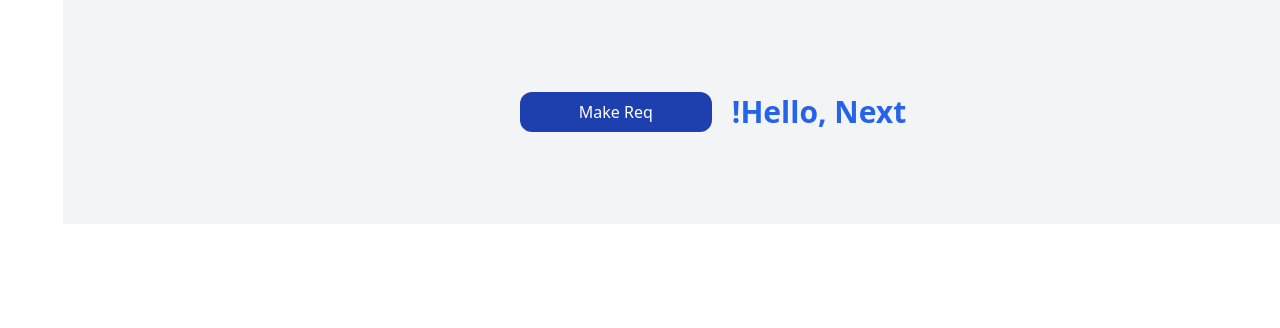
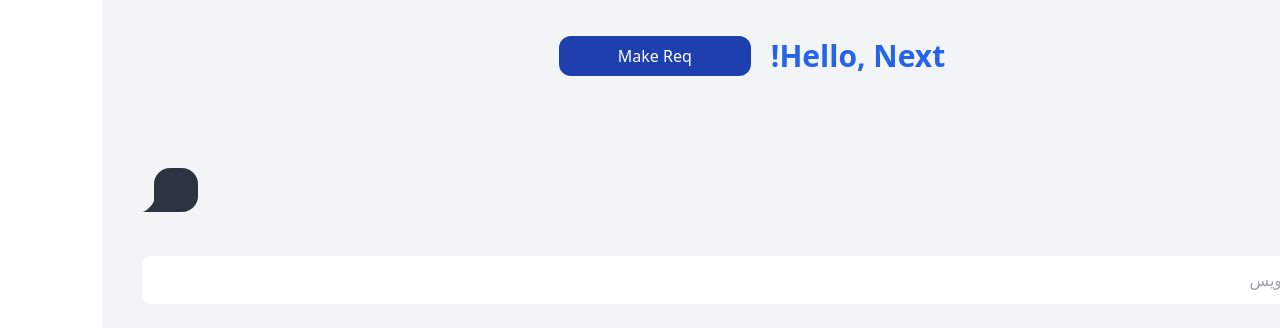
Before and after one commit to mtighorbani/open-ai, a Next.js app: page / in a window 1280 px wide. Shown: the top 328 px of the page. Built offline with nearby package versions, Linux system fonts and the light colour scheme.

Commit message:
feat: make main page and chat form

```diff
--- a/app/api/open-ai.ts
+++ b/app/api/open-ai.ts
@@ -1,9 +1,6 @@
 
 import createAnswerApi from './axiosCreate';
 import { answerApiActions } from '@/store/ApiResponse/state';
-
-const systemPrompt = "You are a travel agent. Be descriptive and helpful";
-const userPrompt = "Tell me about San Francisco";
 
 export interface IResponseProps {
     choices: {
@@ -14,15 +11,16 @@ export interface IResponseProps {
         };
     }[];
 }
-export const generateCompletion = async (dispatch: any): Promise<IResponseProps | null> => {
+
+interface IRequestProps {
+    dispatch: any
+    userPrompt: string
+}
+export const generateCompletion = async ({ dispatch, userPrompt }: IRequestProps): Promise<IResponseProps | null> => {
     try {
         const response = await createAnswerApi.post('/', {
             model: "gpt-4o",
             messages: [
-                {
-                    role: "system",
-                    content: systemPrompt,
-                },
                 {
                     role: "user",
                     content: userPrompt,
--- a/app/components/chatForm/ChatForm.tsx
+++ b/app/components/chatForm/ChatForm.tsx
@@ -3,27 +3,46 @@ import { generateCompletion } from "@/app/api/open-ai";
 import answerResponseSelector from "@/store/ApiResponse/apiResponseSelector";
 import useAppDispatch from "@/store/storeUtils/useAppDipatch";
 import useAppSelector from "@/store/storeUtils/useAppSelector";
-import React, { useState } from "react";
+import React from "react";
+import Input from "../base/Input";
+import chatInputSelector from "@/store/inputText/chatInputSelector";
 
 const ChatForm = () => {
   const dispatch = useAppDispatch();
   const answers = useAppSelector(answerResponseSelector().answerContent);
+  const input = useAppSelector(chatInputSelector().userInput);
 
   return (
-    <>
-      <div className="flex justify-center items-center  h-56 bg-gray-100">
+    <div className="  h-screen mx-10">
+      <div className="flex justify-center items-center  h-28 bg-gray-100">
         <h1 className="text-3xl font-bold text-blue-600">Hello, Next!</h1>
         <button
           className=" w-48 rounded-xl h-10 bg-blue-800 text-white mx-5"
-          onClick={() => generateCompletion(dispatch)}
+          onClick={() =>
+            generateCompletion({ dispatch: dispatch, userPrompt: input })
+          }
         >
           Make Req
         </button>
       </div>
-      <h1 className="w-[50%] flex mx-auto text-blue-700 text-xs font-extrabold">
-        {answers.map((x) => x.message.content)}
-      </h1>
-    </>
+
+      <div className="chat chat-start">
+        <div className="chat-bubble max-w-[70%]">{input}</div>
+      </div>
+      <div className="chat chat-end">
+        <div className="chat-bubble">
+          {answers.map((x) => x.message.content)}
+        </div>
+      </div>
+      <Input
+        type="text"
+        placeholder="اینجا بنویس"
+        className="input w-full  my-10"
+        action={() =>
+          generateCompletion({ dispatch: dispatch, userPrompt: input })
+        }
+      />
+    </div>
   );
 };
 
--- a/app/page.tsx
+++ b/app/page.tsx
@@ -6,7 +6,9 @@ import ChatForm from "./components/chatForm/ChatForm";
 const Home = () => {
   return (
     <Provider store={store}>
-      <ChatForm />
+      <div className="bg-gray-100">
+        <ChatForm />
+      </div>
     </Provider>
   );
 };
```
